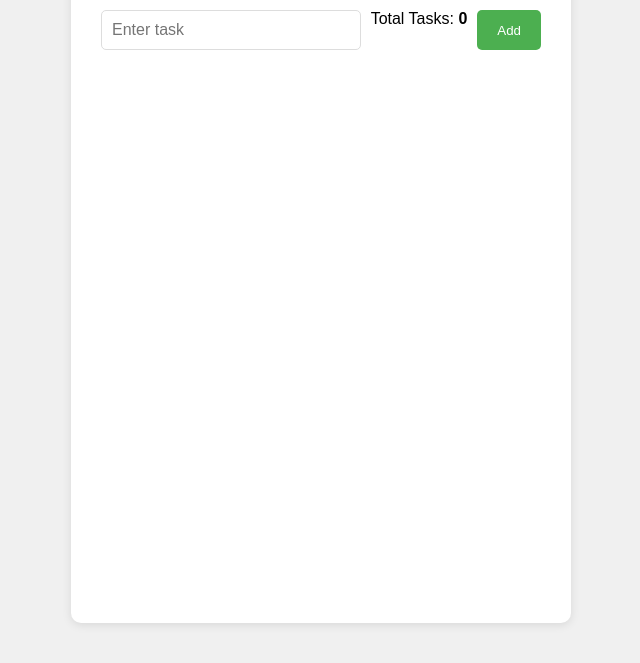
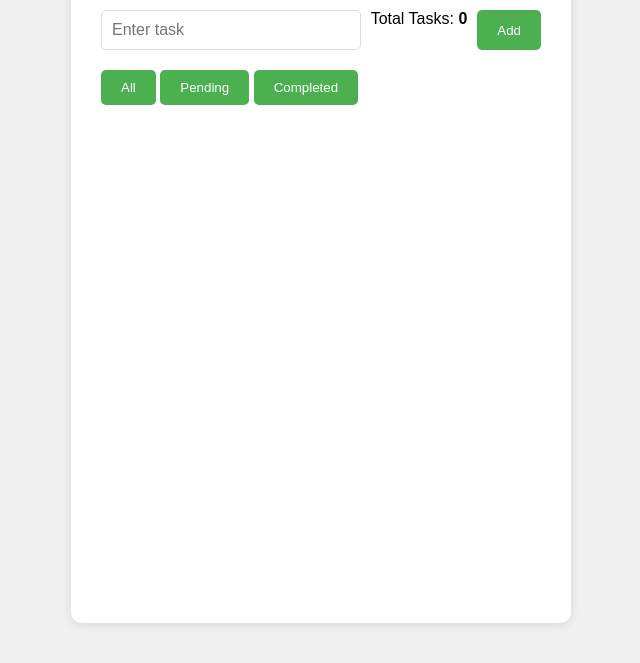
Before and after one commit to Gouranshi19/week1__Todo-frontend_backend, a plain HTML site: page Frontend/index.html in a window 1280 px wide. Shown: the part 127-790 px from the top of the page, without its empty margins (319-959 px from the left). Drawn offline with Linux system fonts and the light colour scheme; no server answers.

Commit message:
Update index.html

```diff
--- a/Frontend/index.html
+++ b/Frontend/index.html
@@ -22,6 +22,11 @@
             </button>
 
         </div>
+        <div class="filters">
+            <button onclick="filterTasks('all')">All</button>
+            <button onclick="filterTasks('pending')">Pending</button>
+            <button onclick="filterTasks('completed')">Completed</button>
+        </div>
         <ul id="taskList"></ul>
 
     </div>
```
